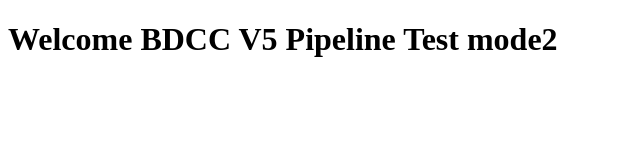
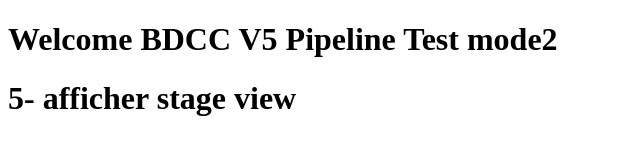
Before and after one commit to AMALZIAD/TP4, a plain HTML site: page index.html in a window 1280 px wide. Shown: the whole page, without its empty margins (0-640 px from the left). Drawn offline with Linux system fonts and the light colour scheme.

Commit message:
TP4 V6 stage view

```diff
--- a/index.html
+++ b/index.html
@@ -7,5 +7,6 @@
 </head>
 <body>
     <h1>Welcome BDCC V5 Pipeline Test mode2 </h1>
+        <h1>5- afficher stage view </h1>
 </body>
 </html>
```
